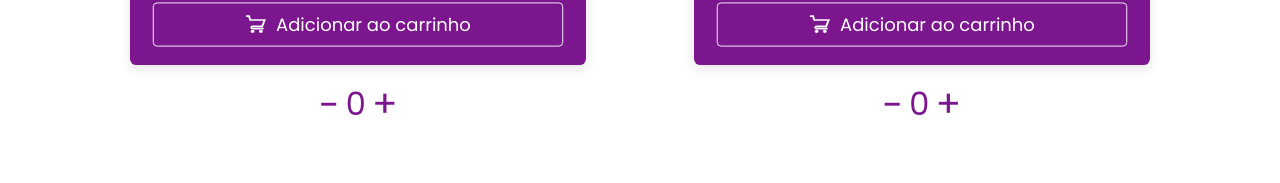
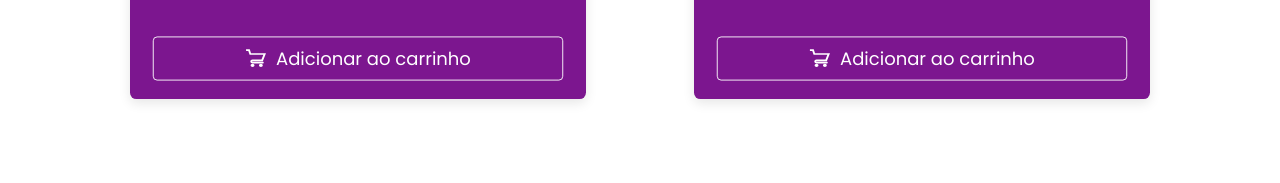
Before and after one commit to XxWexX5/candy-show, a Next.js app: page / in a window 1280 px wide. Shown: the part 506-689 px from the top of the page. Built offline with nearby package versions, Linux system fonts and the light colour scheme.

Commit message:
[ FEATURE ] Removing delete product.

```diff
--- a/src/components/Product/index.tsx
+++ b/src/components/Product/index.tsx
@@ -107,7 +107,7 @@ export function Product({
         </Styles.WrapperButton>
       </Styles.WrapperProduct>
 
-      <Styles.ControlAmount>
+      {/* <Styles.ControlAmount>
         <button
           className="button-less"
           onClick={() =>
@@ -139,7 +139,7 @@ export function Product({
         >
           +
         </button>
-      </Styles.ControlAmount>
+      </Styles.ControlAmount> */}
     </Styles.ContainerProduct>
   );
 }
--- a/src/components/ProductCheckout/index.tsx
+++ b/src/components/ProductCheckout/index.tsx
@@ -64,6 +64,7 @@ export function ProductCheckout({
               defaultValue="1"
               min="1"
               max="99"
+              readOnly
             />
           </div>
 
@@ -78,7 +79,7 @@ export function ProductCheckout({
           </div>
         </main>
       </section>
-
+      {/*
       <aside>
         <div className="container-image">
           <Image
@@ -88,7 +89,7 @@ export function ProductCheckout({
             height={72}
           />
         </div>
-      </aside>
+      </aside> */}
     </Styles.WrapperProductCheckout>
   );
 }
```
